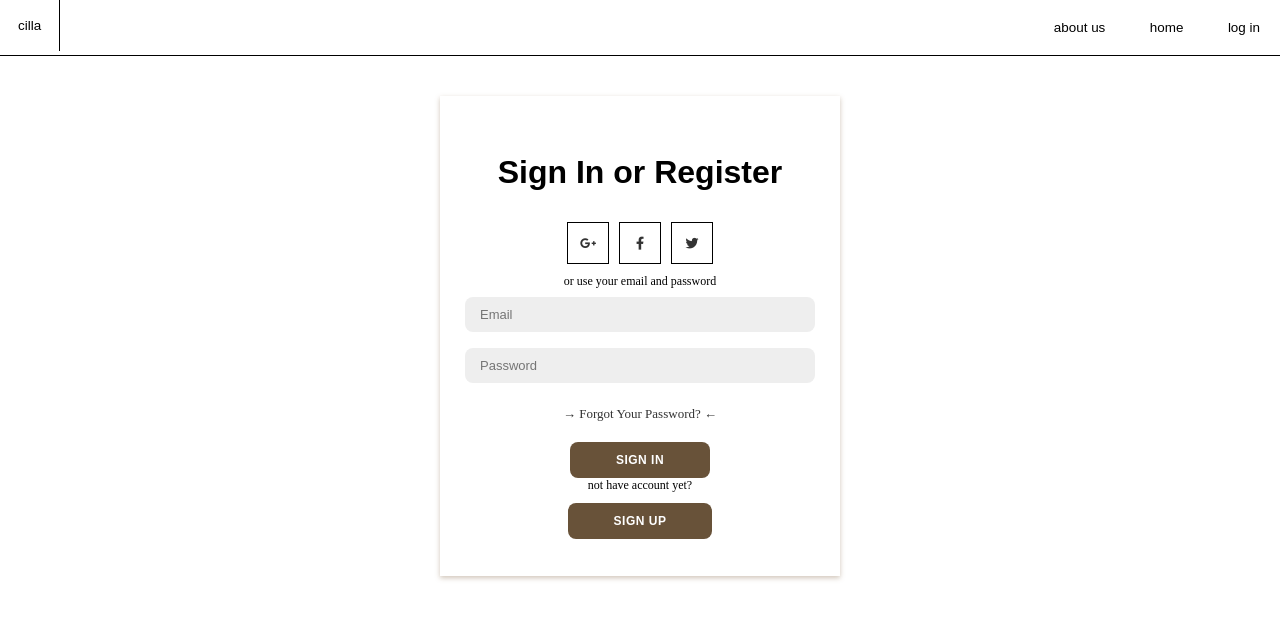
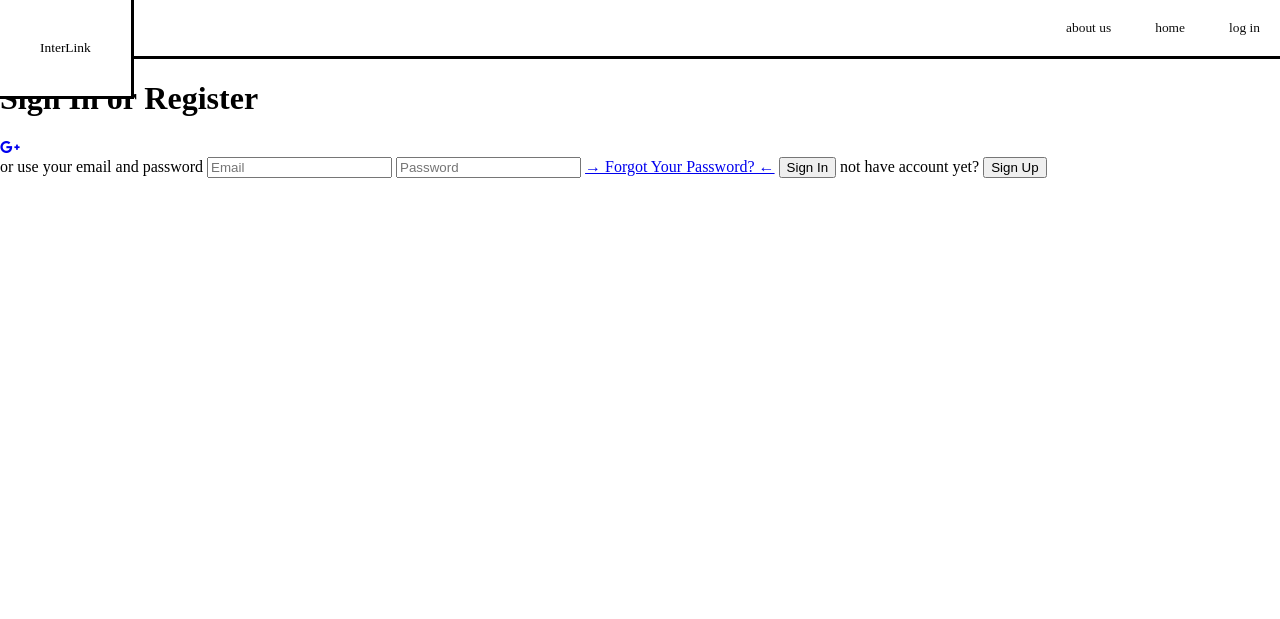
Before and after one commit to tokwalover666/finalWebDesign, a PHP site: page /logInReg.html in a window 1280 px wide. Shown: the top 619 px of the page. Run offline with PHP 8.4, Linux system fonts and the light colour scheme; some web fonts are replaced.

Commit message:
homepage

```diff
--- a/logInReg.html
+++ b/logInReg.html
@@ -4,7 +4,7 @@
 <head>
     <meta charset="UTF-8">
     <meta name="viewport" content="width=device-width, initial-scale=1.0">
-    <title>cilla</title>
+    <title>InterLink</title>
     <link rel="stylesheet" href="https://cdnjs.cloudflare.com/ajax/libs/font-awesome/6.4.2/css/all.min.css">
     <link rel="stylesheet" href="loginRegister.css">
     <link rel="stylesheet" href="style.css">
@@ -17,7 +17,7 @@
     <nav>
         <div class="header">
             <div class="logo">
-            cilla
+                InterLink
             </div>
             <div class="menu">
             <a href="aboutUs.html" class="link">
@@ -42,8 +42,6 @@
                 <h1>Sign In or Register</h1>
                 <div class="social-icons">
                     <a href="#" class="icon"><i class="fa-brands fa-google-plus-g"></i></a>
-                    <a href="#" class="icon"><i class="fa-brands fa-facebook-f"></i></a>
-                    <a href="#" class="icon"><i class="fa-brands fa-twitter"></i></a>
                 </div>
                 <span>or use your email and password</span>
                 <input type="email" placeholder="Email">
--- a/loginRegister.css
+++ /dev/null
@@ -1,108 +0,0 @@
-@import url('https://fonts.googleapis.com/css2?family=Montserrat:wght@300;400;500;600;700&display=swap');
-
-
-.pageCenter{
-
-    display: flex;
-    align-items: center;
-    justify-content: center;
-    flex-direction: column;
-    height: 70vh;
-}
-
-.container{
-    background-color: #fff;
-    border-radius: 0px;
-    box-shadow: 0 2px 5px rgba(120, 88, 55, 0.35);
-    position: relative;
-    overflow: hidden;
-    width: 400px;
-    max-width: 100%;
-    min-height: 480px;
-}
-
-
-.container span{
-    font-size: 12px;
-}
-
-.container a{
-    color: #333;
-    font-size: 13px;
-    text-decoration: none;
-    margin: 15px 0 10px;
-}
-
-.container button{
-    background-color: #685239;
-    color: #ffffff;
-    font-size: 12px;
-    padding: 10px 45px;
-    border: 1px solid transparent;
-    border-radius: 8px;
-    font-weight: 600;
-    letter-spacing: 0.5px;
-    text-transform: uppercase;
-    margin-top: 10px;
-    cursor: pointer;
-}
-
-
-.container form{
-    background-color: #fff;
-    display: flex;
-    align-items: center;
-    justify-content: center;
-    flex-direction: column;
-    padding: 0 40px;
-    height: 100%;
-}
-
-.container input{
-    background-color: #eee;
-    border: none;
-    margin: 8px 0;
-    padding: 10px 15px;
-    font-size: 13px;
-    border-radius: 8px;
-    width: 100%;
-    outline: none;
-}
-
-.form-container{
-    position: absolute;
-    top: 0;
-    height: 100%;
-    transition: all 0.6s ease-in-out;
-}
-
-@keyframes move{
-    0%, 49.99%{
-        opacity: 0;
-        z-index: 1;
-    }
-    50%, 100%{
-        opacity: 1;
-        z-index: 5;
-    }
-}
-
-.social-icons{
-    margin: 10px 0;
-}
-
-.social-icons a{
-    border: 1px solid #000000;
-    display: inline-flex;
-    justify-content: center;
-    align-items: center;
-    margin: 0 3px;
-    width: 40px;
-    height: 40px;
-    transition: all 0.1s;
-}
-
-.social-icons a:hover{
-    scale: 1.3;
-    border: 1px solid #c5a96d;
-}
--- a/style.css
+++ b/style.css
@@ -1,54 +1,15 @@
-
-@media only screen and (max-width: 692px){
-    ul {
-        display: block; /* Change the display property to stack list items vertically */
-        flex-wrap: wrap;
-        justify-content: center;
-        flex-direction: column;
-        align-items: center;
-
-    }
-
-    li {
-        display: block; /* Change the display property to stack list items vertically */
-        margin: 0px; /* Remove any left margin */
-        width: 100%;
-    }
-    .contentAboutUs{
-        margin: 20px;
-        padding-left: 50px;
-        padding-right: 50px;
-    }
-
-    .colImage img,
-    .colImage2 img, .colImage3 img, .colImage4 img {
-        min-width: 360px;
-    }
-    .col {
-        width: 100%; /* Make the column width 100% to take up the full width */
-        margin-left: 0px; /* Remove any left margin */
-    }
-
-    .imageContainer {
-        width: 100%; /* Make the image container width 100% to take up the full width */
-    }
-    #imageContainer2 {
-        float: none;
-    }
-}
 body {
 
     margin: 0;
     padding: 0;
-        background-repeat: no-repeat;
-        background-size: 100%;
+
 
 }
 
 .header {
 
     width: 100%;
-        border-bottom: 1px solid black;
+    border-bottom: 3px solid black;
     text-align: right;
     position: relative;
 
@@ -58,8 +19,10 @@
     left: 0;
     font-size: 1.05vw;
     font-weight: 400;
-        padding: 18px;
-        border-right: 1px solid black;
+    padding: 40px;
+    border-right: 3px solid black;
+    border-bottom: 3px solid black;
+    background-color: rgb(255, 255, 255);
     }
 }
 
@@ -87,108 +50,53 @@
     &:hover {
     .bar {
         opacity: 1;
-            bottom: 5px;
+        bottom: 3px;
     }
     }
 }
+/* category header */
+.filter-category-container{
+    /* border: 2px solid black; */
+    width: 100%;
+    height: 200px;
+}
+.categories{
+    display: flex;
+    flex-wrap: wrap;
+    margin-left: 200px;
+    justify-content: center;
+    height: 100%;
+}
+
+.category-button{
+    padding: 80px 70px;
+    text-align: center;
+}
+
+/* products */
+@media only screen and (max-width: 620px){
+    .products{
+        flex-wrap: wrap;
+    }
+}
+.products {
+    width: 100%;
+    display: flex;
+    justify-content: space-evenly;
+    padding-top: 10px;
+}
+.content-container{
+    width: 250px;
+    border: 2px solid black;
+    height: 300px;
 
 
-    h1, h2, .header, .link{
-        color: #000000;
-
-        font-family: 'TT Ramillas Trl', sans-serif;
-    }
-    h2 {
-        font-weight: 200;
-        font-size: 1vw;
 }
 
-    ul{
-        display: flex;
-        width: 100%;
-        position: relative;
-        box-sizing: border-box;
-    }
-    li{
-        display: table-cell ;
-        width: 50%;
-        margin: 5px;
-    }
-
-    .contentAboutUs{
+img{
+    width: 200px;
 
 }
-    .col{
-        margin: auto;
-        float: right;
+.content-image{
+    padding: 5px 0;
 }
-    .imageContainer{
-        width: 100%;
-
-    }
-    #imageContainer2{
-        float: right;
-
-    }
-    .colImage2 img, .colImage4 img{
-        float: inherit;
-        max-width: 100%; /* Set the maximum width to 100% */
-        height: auto; /* Adjust height based on content */
-    }
-    .colImage img,
-    .colImage2 img, .colImage3 img, .colImage4 img {
-        width: 400px;
-    max-width: 100%; /* Set the maximum width to 100% */
-    height: auto; /* Adjust height based on content */
-}
-    .animation {
-        animation-duration: 1.3s;
-        animation-fill-mode: both;
-    }
-
-    @keyframes fadeInUp {
-        from {
-            opacity: 0;
-            transform: translate3d(0, 25%, 0);
-        }
-
-        to {
-            opacity: 1;
-            transform: translate3d(0, 0, 0);
-        }
-    }
-
-    .fadeInUp {
-        animation-name: fadeInUp;
-    }
-
-    .footer{
-        width: 100%;
-        position: relative;
-        padding-top: 4em;
-        padding-bottom: 4em;
-        border-top: 1px solid rgb(189, 189, 189);
-        background-color: white;
-    }
-
-    .footer__container{
-
-        width: calc(100% - 16.66666%);
-        margin: 0 auto;
-        padding-left: 8.33333%;
-        padding-right: 8.33333%;
-        position: relative;
-        text-align: center;
-
-        span{
-            font-size: 0.8rem;
-            display: block;
-            position: relative;
-
-            data{
-                font-size: 0.8rem;
-                font-weight: 700;
-                position: relative;
-            }
-        }
-    }
```
Also changed, not shown: aboutUs.html (deleted, +0 -99 lines), home.html (+40 -12 lines), main.js (deleted, +0 -11 lines), assets/content1.jpg (deleted), assets/content2.jpg (deleted), assets/content3.jpg (deleted), assets/content4.jpg (deleted), assets/final_fantasy_xvi_ffxvi_deluxe.jpg (added), assets/ps5.jpg (added). Lines whose indentation alone changed are shown as unchanged.
